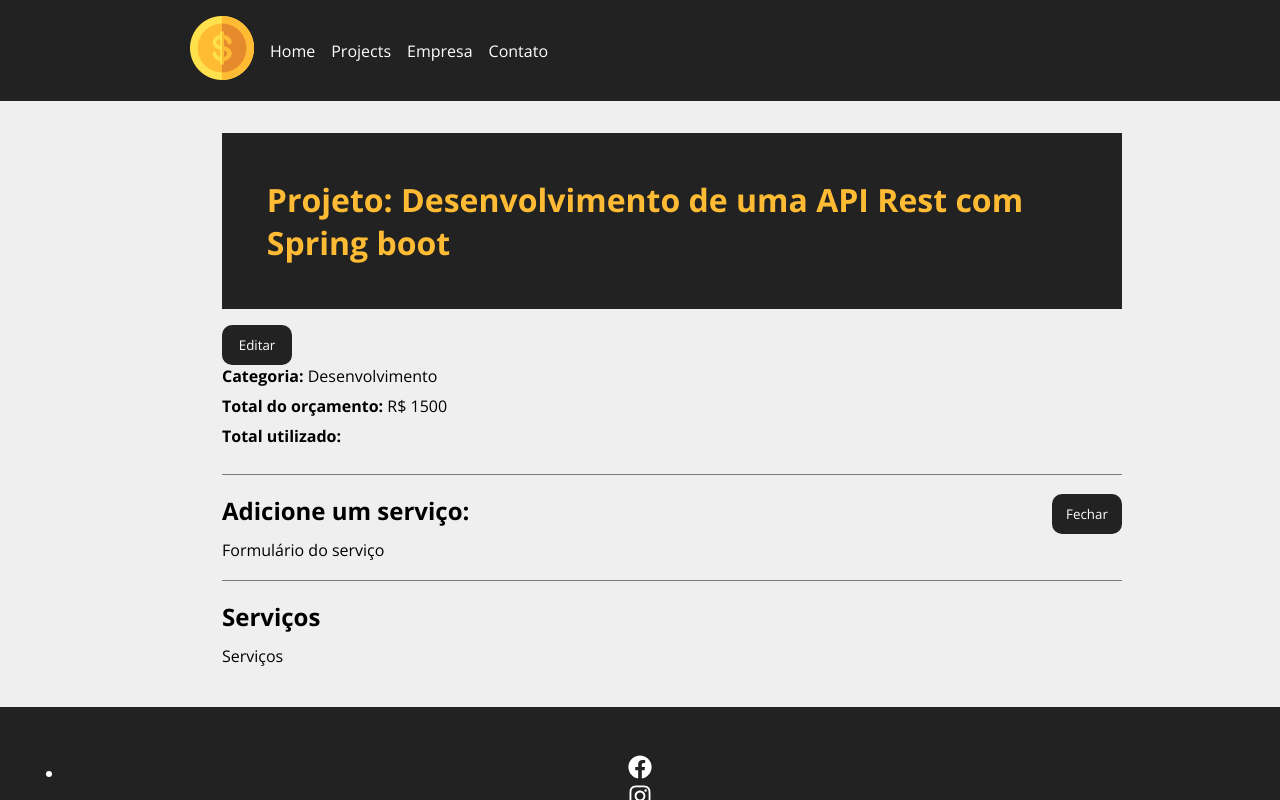
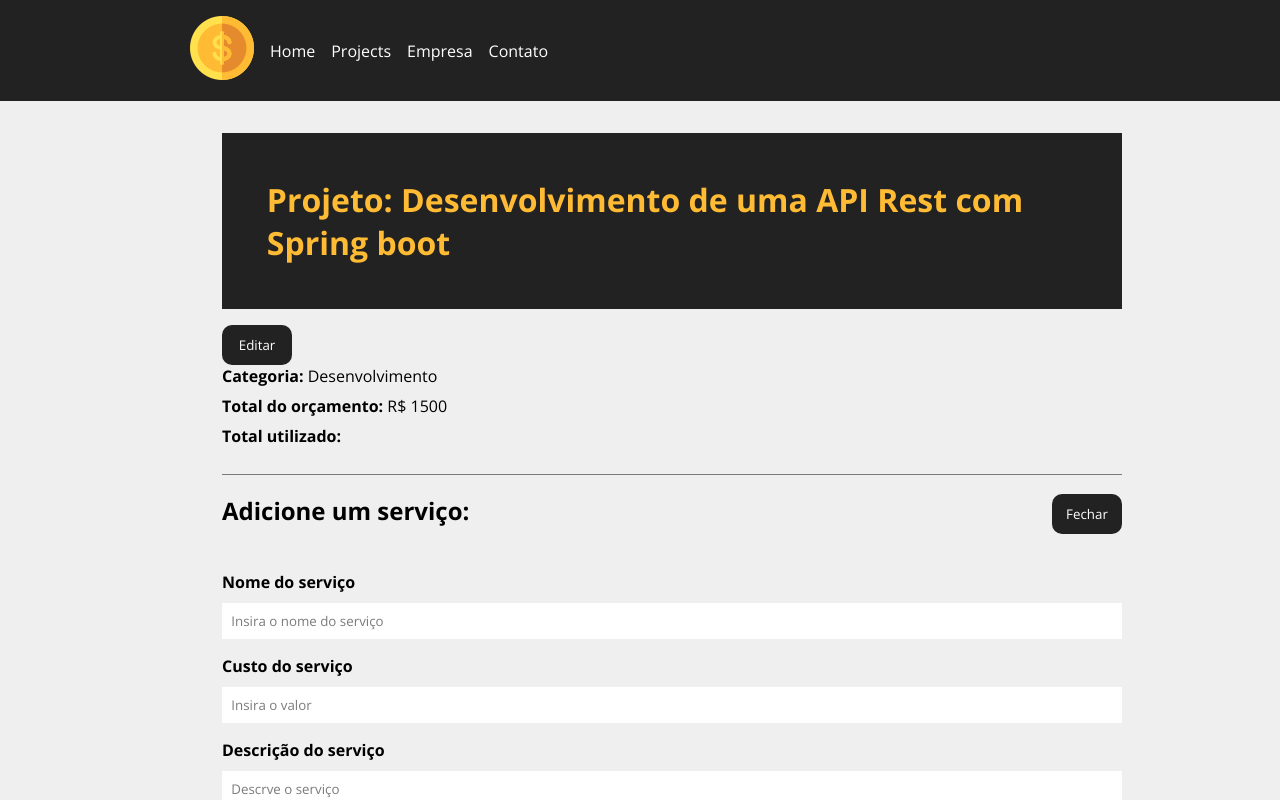
Before and after one commit to aldo-pereira22/gerenciamento-de-projetos, a React (Create React App) app: page /project/1 in a window 1280 px wide. Both pictures are taken after a click on the button "Adicionar". Shown: the top 800 px of the page. Built offline with nearby package versions, Linux system fonts and the light colour scheme; data requests are answered from the project's data file.

Commit message:
Formulário de serviços

```diff
--- a/src/components/pages/Project.jsx
+++ b/src/components/pages/Project.jsx
@@ -1,3 +1,4 @@
+import { parse, v4 as uuidv4  } from 'uuid'
 import { useEffect, useState } from 'react'
 import { useParams } from 'react-router-dom'
 
@@ -6,6 +7,7 @@ import Loading from '../layouts/Loading'
 import ProjectForm from '../project/ProjectForm'
 import styles from './Project.module.css'
 import Message from '../layouts/Message'
+import ServiceForm from '../servicos/ServiceForm'
 
 function Project() {
     const { id } = useParams()
@@ -33,6 +35,20 @@ function Project() {
         }, 100)
     }, [id])
 
+    function createService(project){
+        const lastService = project.services[project.services.length - 1]
+        lastService.id = uuidv4()
+        const lastServiceCost = lastService.cost
+        const newCost = parseFloat(project.cost) + parseFloat(lastServiceCost)
+
+        // Máximo valor do projeto
+        if(newCost > parseFloat(project.budget)){
+            setMessage('Orçamento ultrapassado, verifique o valor do serviço e do orçamento do projeto')
+            setType('error')
+            project.services.pop()
+            return false
+        }
+    }
     function editPost(project) {
         setMessage('')
         // Validação do orçamento
@@ -106,9 +122,12 @@ function Project() {
 
                             <div className={styles.project_info} >
                                 {showServiceForm && (
-                                    <div>
-                                        Formulário do serviço
-                                    </div>
+                                    <ServiceForm
+                                        handleSubmit={createService}
+                                        btnText="Adicionar serviço"
+                                        projectData={project}
+                                    />
+
                                 )
 
                                 }
--- /dev/null
+++ b/src/components/servicos/ServiceForm.jsx
@@ -0,0 +1,48 @@
+import { useState } from 'react'
+import Input from '../form/Input'
+import SubmitButton from '../form/SubmitButton'
+import styles from '../project/ProjectForm.module.css'
+
+function ServiceForm({handleSubmit, btnText,projectData}) {
+
+    const [service, setService] = useState({})
+
+    function submit(e) {
+        e.preventDefault()
+        projectData.service.push(service)
+        handleSubmit(projectData)
+    }
+
+    function handleChange(e) {
+
+        setService({...service, [e.target.name]: e.target.value})
+    }
+    return (
+        <form action="" onSubmit={submit} className={styles.form}>
+            <Input
+                type="text"
+                text="Nome do serviço"
+                name="name"
+                placeholder="Insira o nome do serviço"
+                handleOnChange={handleChange}
+            />
+            <Input
+                type="number"
+                text="Custo do serviço"
+                name="cost"
+                placeholder="Insira o valor"
+                handleOnChange={handleChange}
+            />
+            <Input
+                type="text"
+                text="Descrição do serviço"
+                name="description"
+                placeholder="Descrve o serviço"
+                handleOnChange={handleChange}
+            />
+            <SubmitButton text={btnText} />
+        </form>
+    )
+}
+
+export default ServiceForm
```
